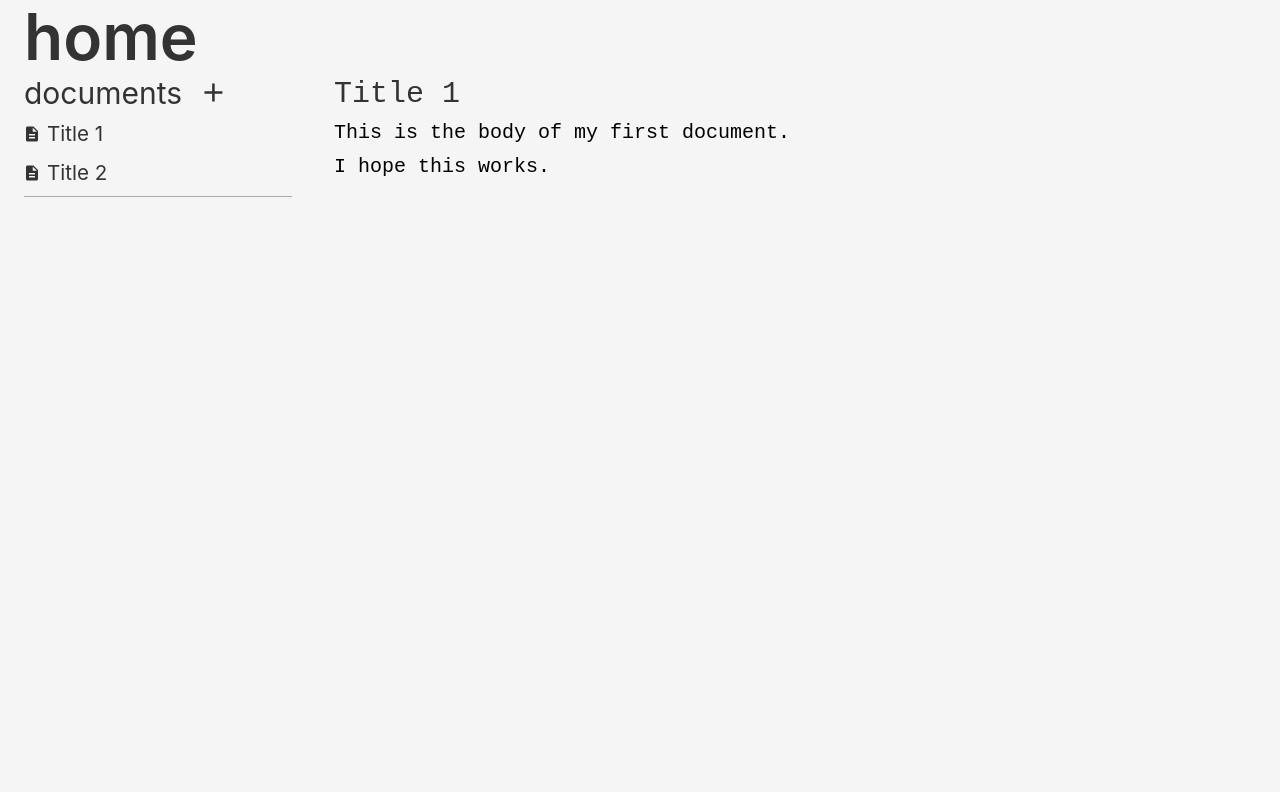
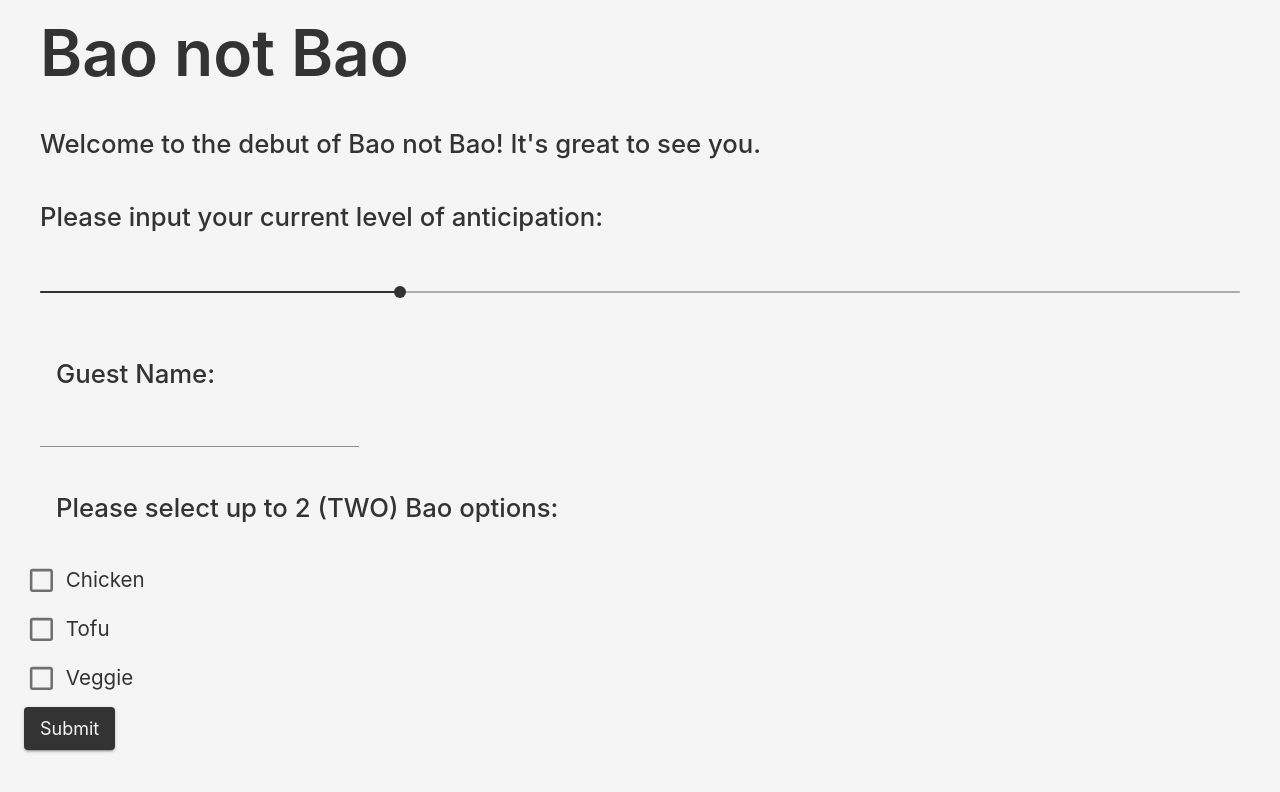
Before and after one commit to sbsto/knowledge, a React (Create React App) app in the folder client/: page / in a window 1280 px wide. Shown: the top 792 px of the page. Built offline with nearby package versions, Linux system fonts and the light colour scheme.

Commit message:
BAO NOT BAO

```diff
--- a/client/src/App.tsx
+++ b/client/src/App.tsx
@@ -1,16 +1,87 @@
 import React from 'react';
-import { Container, Typography } from '@material-ui/core'
-import { DocControl } from './components/'
+import { Container, Grid, Paper, Slider, Typography, makeStyles, TextField, FormGroup, Checkbox, FormControlLabel, Button } from '@material-ui/core'
+
+const useStyles = makeStyles((theme) => ({
+  root: {
+    flexGrow: 1,
+  },
+  paper: {
+    padding: theme.spacing(2),
+    textAlign: 'center',
+    color: theme.palette.text.secondary,
+  },
+  header: {
+    padding: theme.spacing(2),
+  }
+}));
 
 function App() {
+  const classes = useStyles();
+  const [value, setValue] = React.useState(30);
+  const [valueChicken, setValueChicken] = React.useState(false);
+  const [valueShrimp, setValueShrimp] = React.useState(false);
+  const [valueVeggie, setValueVeggie] = React.useState(false);
+  const [valueSubmitted, setValueSubmitted] = React.useState(false);
+
+  const handleSliderChange = (event: any, newValue: any) => {
+    setValue(newValue);
+  };
+
+  const handleChicken = () => {
+    valueChicken ? setValueChicken(false) : setValueChicken(true)
+  }
+
+  const handleShrimp = () => {
+    valueShrimp ? setValueShrimp(false) : setValueShrimp(true)
+  }
+
+  const handleVeggie = () => {
+    valueVeggie ? setValueVeggie(false) : setValueVeggie(true)
+  }
+
+  const handleValueSubmitted = () => {
+    setValueSubmitted(true)
+  }
+
+  const submitted = () => {
+    return valueSubmitted ? <Typography className={classes.header} variant="h6">Thanks for your submission!</Typography> : null
+  }
+
   return (
     <Container className="App" maxWidth="lg">
-      {/* Instead of the below, we will have a funcitonal header component.
-          This is just a placeholder. I think the material-ui "App Bar" component
-          could look really nice here.
-      */}
-      <Typography variant="h1">home</Typography>
-      <DocControl />
+      <div className={classes.root}>
+        <Typography className={classes.header} variant="h1">Bao not Bao</Typography>
+        <Typography className={classes.header} variant="h6">Welcome to the debut of Bao not Bao! It's great to see you.</Typography>
+        <Typography className={classes.header} variant="h6" id="continuous-slider" gutterBottom>Please input your current level of anticipation:</Typography>
+        <Grid className={classes.header} container spacing={3}>
+          <Grid item xs={12}>
+            <Slider value={value} onChange={handleSliderChange} aria-labelledby="continuous-slider" />
+          </Grid>
+          <Grid item xs={12}>
+            <Typography className={classes.header} variant="h6">Guest Name:</Typography>
+            <TextField></TextField>
+          </Grid>
+          <Grid item xs={12}>
+            <Typography className={classes.header} variant="h6">Please select up to 2 (TWO) Bao options:</Typography>
+          </Grid>
+          <FormGroup>
+            <FormControlLabel
+              control={<Checkbox checked={valueChicken} onChange={handleChicken} name="gilad" />}
+              label="Chicken"
+            />
+            <FormControlLabel
+              control={<Checkbox checked={valueShrimp} onChange={handleShrimp} name="jason" />}
+              label="Tofu"
+            />
+            <FormControlLabel
+              control={<Checkbox checked={valueVeggie} onChange={handleVeggie} name="antoine" />}
+              label="Veggie"
+            />
+          </FormGroup>
+        </Grid>
+        <Button variant="contained" color="primary" onClick={handleValueSubmitted}>Submit</Button>
+        {submitted()}
+      </div>
     </Container>
   );
 }
```
